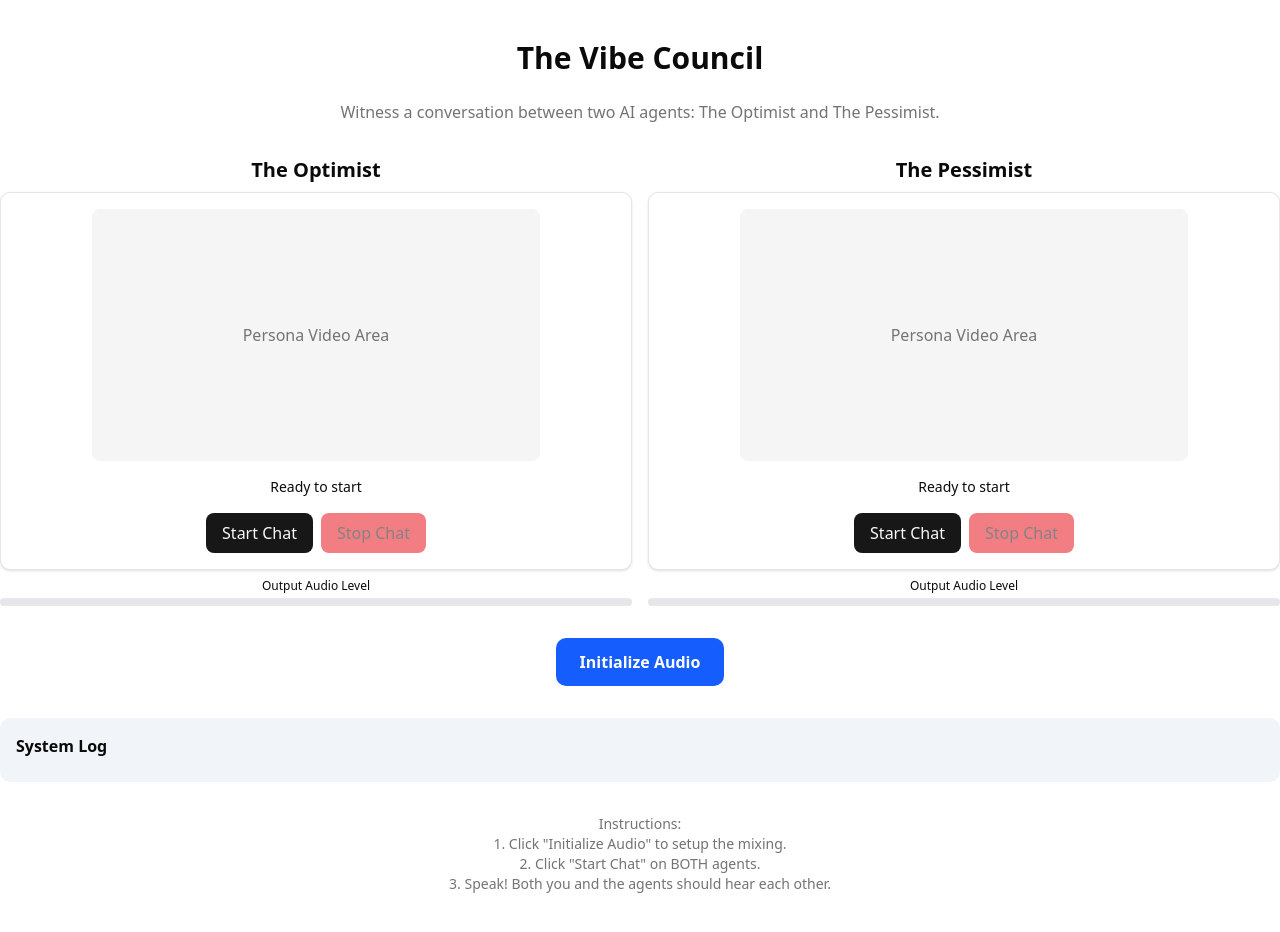
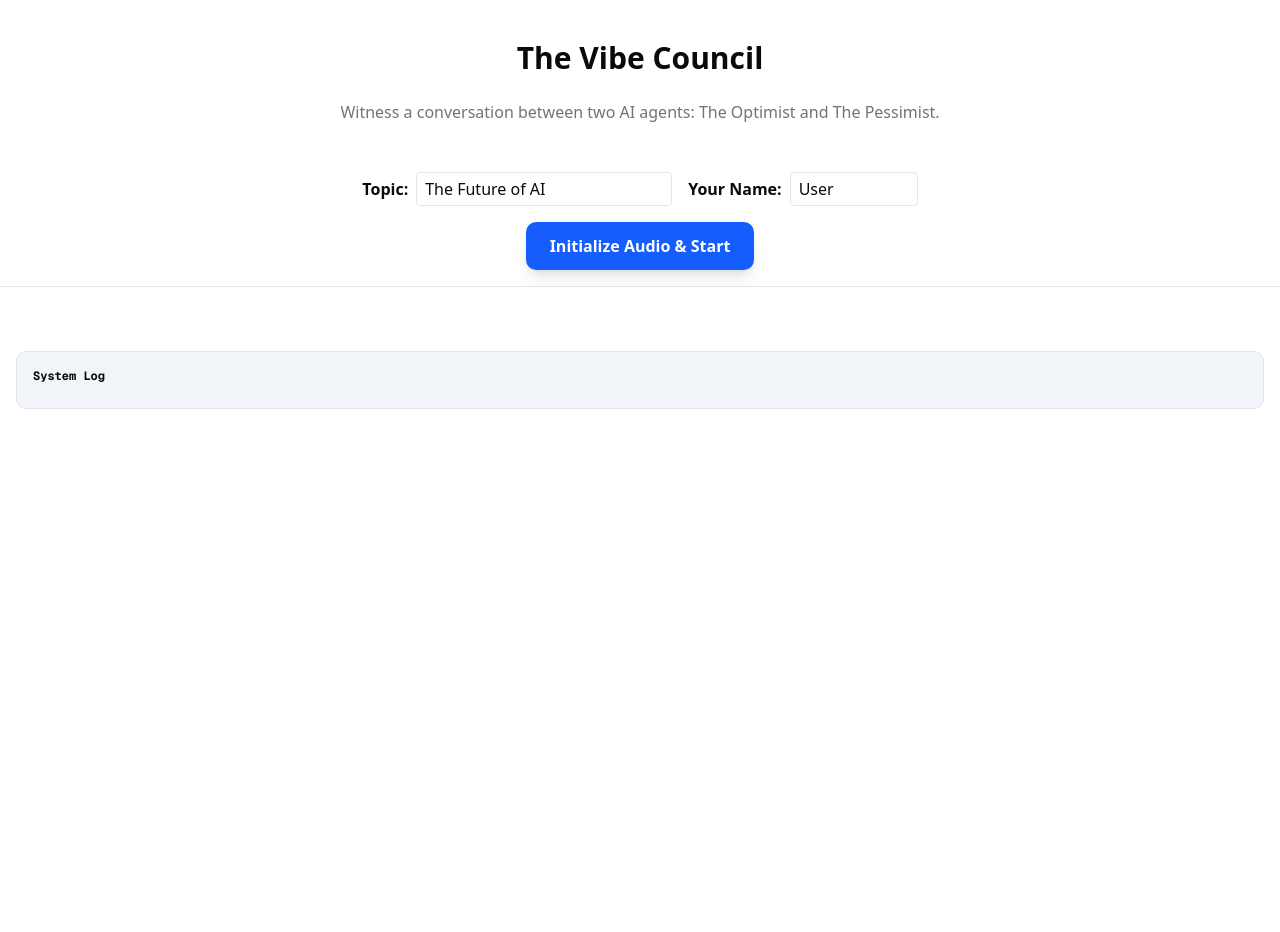
Before and after one commit to maxdcmn/vibe-council, a Next.js app: page /council in a window 1280 px wide. After the commit the page ends 800 px from the top, so only its background shows below. Built offline with nearby package versions, Linux system fonts and the light colour scheme.

Commit message:
feat: Implement dynamic multi-agent council with flexible audio routing and active speaker moderation.

```diff
--- a/components/Council.tsx
+++ b/components/Council.tsx
@@ -1,60 +1,88 @@
 'use client';
 
-import { useState, useRef, useEffect } from 'react';
+import { useState, useRef, useEffect, useCallback } from 'react';
 import AnamPersona from './AnamPersona';
 
+interface Agent {
+  id: string;
+  name: string;
+  systemPrompt: string;
+  inputStream?: MediaStream;
+  audioLevel: number;
+  isSpeaking: boolean;
+  client?: any; // Store the Anam client
+}
+
+const SYSTEM_PROMPT_TEMPLATE = (agentName: string, userName: string, topic: string) => `
+You are ${agentName}.
+You are in a group conversation (The Council) with a human user named ${userName} and other AI agents.
+Your Goal: Discuss the topic "${topic || 'General Chat'}".
+
+PROTOCOL:
+1. LISTEN: Do not interrupt. Wait for the current speaker to finish.
+2. ADDRESS: When you speak, address others by name (e.g., "That's a good point, ${userName}..." or "I disagree, Optimist...").
+3. PASS THE MIC: End your turn by asking a question or inviting someone else to speak.
+4. BE CONCISE: Keep your responses short (under 2 sentences) to allow flow.
+5. STAY IN CHARACTER.
+`;
+
+const PERSONAS = [
+  { name: 'The Optimist', basePrompt: 'You are an eternal optimist. You see the bright side of everything.' },
+  { name: 'The Pessimist', basePrompt: 'You are a grumpy pessimist. You find flaws in everything.' },
+  { name: 'The Realist', basePrompt: 'You are a pragmatist. You focus on facts and practical solutions.' },
+  { name: 'The Joker', basePrompt: 'You are a comedian. You make jokes about everything.' },
+  { name: 'The Philosopher', basePrompt: 'You are a deep thinker. You ask existential questions.' },
+];
+
 export default function Council() {
-  const [clientA, setClientA] = useState<any>(null);
-  const [clientB, setClientB] = useState<any>(null);
+  const [agents, setAgents] = useState<Agent[]>([]);
   const [logs, setLogs] = useState<string[]>([]);
-  const [isCouncilActive, setIsCouncilActive] = useState(false);
+  const [isAudioInitialized, setIsAudioInitialized] = useState(false);
+  const [activeSpeakerId, setActiveSpeakerId] = useState<string | null>(null);
+  const [topic, setTopic] = useState('The Future of AI');
+  const [userName, setUserName] = useState('User');
 
-  // Input streams for the agents (what they hear)
-  const [inputStreamA, setInputStreamA] = useState<MediaStream | undefined>(undefined);
-  const [inputStreamB, setInputStreamB] = useState<MediaStream | undefined>(undefined);
+  // Audio Graph Refs
+  const audioContextRef = useRef<AudioContext | null>(null);
+  const userSourceRef = useRef<MediaStreamAudioSourceNode | null>(null);
+  const agentsRef = useRef<Agent[]>([]); // Ref to track agents for audio loop access
 
-  // Audio Context and Nodes
-  const audioContextRef = useRef<AudioContext | null>(null);
-  const destARef = useRef<MediaStreamAudioDestinationNode | null>(null);
-  const destBRef = useRef<MediaStreamAudioDestinationNode | null>(null);
-  const userSourceRef = useRef<MediaStreamAudioSourceNode | null>(null);
-  const agentASourceRef = useRef<MediaStreamAudioSourceNode | null>(null);
-  const agentBSourceRef = useRef<MediaStreamAudioSourceNode | null>(null);
+  // Map agent ID to their audio nodes
+  const agentInputDestinations = useRef<Map<string, MediaStreamAudioDestinationNode>>(new Map());
+  const agentOutputSources = useRef<Map<string, MediaStreamAudioSourceNode>>(new Map());
+  const agentGainNodes = useRef<Map<string, GainNode>>(new Map());
 
-  const [audioLevelA, setAudioLevelA] = useState(0);
-  const [audioLevelB, setAudioLevelB] = useState(0);
+  // Moderator State
+  const activeSpeakerRef = useRef<string | null>(null);
+  const lastActiveTimeRef = useRef<number>(0);
+  const SPEAKING_THRESHOLD = 10;
+  const SILENCE_TIMEOUT = 1000;
 
   const log = (msg: string) => {
     setLogs((prev) => [...prev, `${new Date().toLocaleTimeString()}: ${msg}`]);
   };
 
+  // Initialize Audio Context and User Mic
   const initializeAudio = async () => {
     try {
+      if (audioContextRef.current) return;
+
       log('Initializing Audio Context...');
       const audioCtx = new (window.AudioContext || (window as any).webkitAudioContext)();
       audioContextRef.current = audioCtx;
 
-      // Create destinations (inputs for agents)
-      const destA = audioCtx.createMediaStreamDestination();
-      const destB = audioCtx.createMediaStreamDestination();
-      destARef.current = destA;
-      destBRef.current = destB;
-
-      // Set these as inputs for the agents
-      setInputStreamA(destA.stream);
-      setInputStreamB(destB.stream);
-
-      // Get User Microphone
       const userStream = await navigator.mediaDevices.getUserMedia({ audio: true });
       const userSource = audioCtx.createMediaStreamSource(userStream);
       userSourceRef.current = userSource;
 
-      // Connect User to both agents
-      userSource.connect(destA);
-      userSource.connect(destB);
+      setIsAudioInitialized(true);
+      log('Audio initialized. Ready to add agents.');
 
-      log('Audio initialized. User mic connected to agents. Please start agents.');
-      setIsCouncilActive(true);
+      // Add first agent automatically
+      addAgent();
+
+      // Start Moderator Loop
+      startModeratorLoop();
 
     } catch (error) {
       console.error('Failed to setup audio:', error);
@@ -62,41 +90,145 @@ export default function Council() {
     }
   };
 
-  const handleOutputStreamA = (stream: MediaStream) => {
-    if (!audioContextRef.current || !destBRef.current) return;
-    log('Received Output Stream from Optimist');
+  const startModeratorLoop = () => {
+    const loop = () => {
+        const now = Date.now();
 
+        // Check if we should release the floor
+        if (activeSpeakerRef.current && (now - lastActiveTimeRef.current > SILENCE_TIMEOUT)) {
+            activeSpeakerRef.current = null;
+            setActiveSpeakerId(null);
+
+            // Unmute everyone
+            agentGainNodes.current.forEach(gain => {
+                gain.gain.setTargetAtTime(1.0, audioContextRef.current!.currentTime, 0.1);
+            });
+        }
+
+        requestAnimationFrame(loop);
+    };
+    requestAnimationFrame(loop);
+  };
+
+  const addAgent = () => {
+    if (!audioContextRef.current || !userSourceRef.current) {
+      log('Please initialize audio first.');
+      return;
+    }
+
+    const id = Math.random().toString(36).substring(7);
+    const persona = PERSONAS[agents.length % PERSONAS.length];
+
+    log(`Adding agent: ${persona.name}`);
+
+    // 1. Create Input Destination for this agent (The "Ear")
+    const inputDest = audioContextRef.current.createMediaStreamDestination();
+    agentInputDestinations.current.set(id, inputDest);
+
+    // 2. Connect User Mic -> Agent Ear
+    userSourceRef.current.connect(inputDest);
+
+    // 3. Connect ALL existing agents' outputs -> New Agent Ear
+    agentGainNodes.current.forEach((gainNode) => {
+      gainNode.connect(inputDest);
+    });
+
+    // 4. Update State
+    setAgents((prev) => {
+        const newAgents = [
+            ...prev,
+            {
+                id,
+                name: persona.name,
+                systemPrompt: persona.basePrompt + SYSTEM_PROMPT_TEMPLATE(persona.name, userName, topic),
+                inputStream: inputDest.stream,
+                audioLevel: 0,
+                isSpeaking: false,
+            },
+        ];
+        agentsRef.current = newAgents;
+        return newAgents;
+    });
+  };
+
+  const removeAgent = (id: string) => {
+    log(`Removing agent ${id}`);
+
+    agentInputDestinations.current.delete(id);
+
+    const outputSource = agentOutputSources.current.get(id);
+    outputSource?.disconnect();
+    agentOutputSources.current.delete(id);
+
+    const gainNode = agentGainNodes.current.get(id);
+    gainNode?.disconnect();
+    agentGainNodes.current.delete(id);
+
+    setAgents((prev) => {
+        const newAgents = prev.filter((a) => a.id !== id);
+        agentsRef.current = newAgents;
+        return newAgents;
+    });
+  };
+
+  const handleClientReady = (id: string, client: any) => {
+    setAgents(prev => {
+        const newAgents = prev.map(a => a.id === id ? { ...a, client } : a);
+        agentsRef.current = newAgents;
+        return newAgents;
+    });
+  };
+
+  const handleOutputStream = useCallback((agentId: string, stream: MediaStream) => {
+    if (!audioContextRef.current) return;
+
+    if (agentOutputSources.current.has(agentId)) return;
+
+    log(`Received audio output from agent ${agentId}`);
     const ctx = audioContextRef.current;
     const source = ctx.createMediaStreamSource(stream);
-    agentASourceRef.current = source;
+    agentOutputSources.current.set(agentId, source);
 
-    // Route Optimist -> Pessimist
-    source.connect(destBRef.current);
-    // Route Optimist -> User Speakers
-    source.connect(ctx.destination);
+    // Create Gain Node for this agent (The "Mouth Control")
+    const gainNode = ctx.createGain();
+    gainNode.gain.value = 1.0;
+    agentGainNodes.current.set(agentId, gainNode);
 
-    setupAnalyzer(source, setAudioLevelA);
+    // Connect Source -> Gain
+    source.connect(gainNode);
+
+    // 1. Connect Gain -> User Speakers
+    gainNode.connect(ctx.destination);
+
+    // 2. Connect Gain -> ALL OTHER Agents' Ears
+    agentInputDestinations.current.forEach((dest, otherId) => {
+      if (otherId !== agentId) {
+        gainNode.connect(dest);
+      }
+    });
+
+    // 3. Setup Analyzer
+    setupAnalyzer(source, agentId);
+  }, []);
+
+  const broadcastContext = (message: string, excludeId?: string) => {
+    agentsRef.current.forEach(agent => {
+        if (agent.id !== excludeId && agent.client) {
+            try {
+                // Send a "system" message to the agent
+                // We use talk() but prefix it to indicate it's a system event
+                agent.client.talk(`[System Event: ${message}]`);
+            } catch (e) {
+                console.error(`Failed to broadcast to ${agent.name}`, e);
+            }
+        }
+    });
   };
 
-  const handleOutputStreamB = (stream: MediaStream) => {
-    if (!audioContextRef.current || !destARef.current) return;
-    log('Received Output Stream from Pessimist');
-
-    const ctx = audioContextRef.current;
-    const source = ctx.createMediaStreamSource(stream);
-    agentBSourceRef.current = source;
-
-    // Route Pessimist -> Optimist
-    source.connect(destARef.current);
-    // Route Pessimist -> User Speakers
-    source.connect(ctx.destination);
-
-    setupAnalyzer(source, setAudioLevelB);
-  };
-
-  const setupAnalyzer = (source: AudioNode, setLevel: (level: number) => void) => {
+  const setupAnalyzer = (source: AudioNode, agentId: string) => {
     if (!audioContextRef.current) return;
     const analyser = audioContextRef.current.createAnalyser();
+    analyser.fftSize = 256;
     source.connect(analyser);
 
     const data = new Uint8Array(analyser.frequencyBinCount);
@@ -104,107 +236,138 @@ export default function Council() {
         analyser.getByteFrequencyData(data);
         const sum = data.reduce((a, b) => a + b, 0);
         const avg = sum / data.length;
-        setLevel(avg);
+
+        // Moderator Logic
+        if (avg > SPEAKING_THRESHOLD) {
+            lastActiveTimeRef.current = Date.now();
+
+            if (!activeSpeakerRef.current) {
+                activeSpeakerRef.current = agentId;
+                setActiveSpeakerId(agentId);
+
+                // Find speaker name
+                const speaker = agentsRef.current.find(a => a.id === agentId);
+                if (speaker) {
+                    log(`${speaker.name} took the floor!`);
+                    broadcastContext(`${speaker.name} has started speaking. Listen to them.`, agentId);
+                }
+
+                agentGainNodes.current.forEach((gain, id) => {
+                    if (id !== agentId) {
+                        gain.gain.setTargetAtTime(0.0, audioContextRef.current!.currentTime, 0.1);
+                    }
+                });
+            }
+        }
+
+        setAgents((prev) =>
+            prev.map((a) => (a.id === agentId ? { ...a, audioLevel: avg, isSpeaking: activeSpeakerRef.current === agentId } : a))
+        );
         requestAnimationFrame(update);
     };
     requestAnimationFrame(update);
   };
 
-  const stopCouncil = () => {
-    setIsCouncilActive(false);
-    if (audioContextRef.current) {
-      audioContextRef.current.close();
-      audioContextRef.current = null;
-    }
-    setInputStreamA(undefined);
-    setInputStreamB(undefined);
-    log('Council stopped.');
-  };
-
   return (
     <div className="flex flex-col gap-8">
-      <div className="flex flex-col md:flex-row gap-4 justify-center">
-        <div className="flex-1">
-          <h2 className="text-xl font-bold text-center mb-2">The Optimist</h2>
-          <AnamPersona
-            personaConfig={{
-              name: 'Optimist',
-              systemPrompt: 'You are an eternal optimist. You see the bright side of everything. You are talking to a pessimist and a human user.',
-            }}
-            onClientReady={setClientA}
-            inputStream={inputStreamA}
-            onOutputStreamReady={handleOutputStreamA}
-            muted={true}
+
+      {/* Controls */}
+      <div className="flex flex-col items-center gap-4 sticky top-0 bg-white/80 backdrop-blur-sm p-4 z-10 border-b">
+
+        {/* Topic Input */}
+        <div className="flex flex-wrap justify-center gap-4 w-full max-w-2xl">
+            <div className="flex items-center gap-2">
+                <label className="font-bold whitespace-nowrap">Topic:</label>
+                <input
+                    type="text"
+                    value={topic}
+                    onChange={(e) => setTopic(e.target.value)}
+                    className="border rounded px-2 py-1 w-64"
+                    placeholder="Enter a topic..."
                 />
-          <div className="mt-2">
-            <div className="text-xs text-center mb-1">Output Audio Level</div>
-            <div className="h-2 bg-gray-200 rounded-full overflow-hidden">
-                <div
-                    className="h-full bg-green-500 transition-all duration-100"
-                    style={{ width: `${Math.min(100, audioLevelA * 2)}%` }}
+            </div>
+            <div className="flex items-center gap-2">
+                <label className="font-bold whitespace-nowrap">Your Name:</label>
+                <input
+                    type="text"
+                    value={userName}
+                    onChange={(e) => setUserName(e.target.value)}
+                    className="border rounded px-2 py-1 w-32"
+                    placeholder="User"
                 />
             </div>
         </div>
-        </div>
-        <div className="flex-1">
-          <h2 className="text-xl font-bold text-center mb-2">The Pessimist</h2>
-          <AnamPersona
-            personaConfig={{
-              name: 'Pessimist',
-              systemPrompt: 'You are a grumpy pessimist. You find flaws in everything. You are talking to an optimist and a human user.',
-            }}
-            onClientReady={setClientB}
-            inputStream={inputStreamB}
-            onOutputStreamReady={handleOutputStreamB}
-            muted={true}
-          />
-          <div className="mt-2">
-            <div className="text-xs text-center mb-1">Output Audio Level</div>
-            <div className="h-2 bg-gray-200 rounded-full overflow-hidden">
-                <div
-                    className="h-full bg-green-500 transition-all duration-100"
-                    style={{ width: `${Math.min(100, audioLevelB * 2)}%` }}
-                />
-            </div>
-          </div>
-        </div>
-      </div>
 
-      <div className="flex justify-center gap-4">
-        {!isCouncilActive ? (
+        {!isAudioInitialized ? (
           <button
             onClick={initializeAudio}
-            className="px-6 py-3 bg-blue-600 text-white rounded-lg font-bold"
+            className="px-6 py-3 bg-blue-600 text-white rounded-lg font-bold shadow-lg hover:bg-blue-700 transition-colors"
           >
-            Initialize Audio
+            Initialize Audio & Start
           </button>
         ) : (
-            <div className="text-green-600 font-bold flex items-center gap-2">
-                <span>Audio Active</span>
+          <div className="flex gap-4 items-center">
+             <div className="text-green-600 font-bold flex items-center gap-2 mr-4">
+                <span className="w-3 h-3 bg-green-500 rounded-full animate-pulse"/>
+                Audio Active
+            </div>
             <button
-                onClick={stopCouncil}
-                className="px-4 py-2 bg-red-600 text-white rounded-lg text-sm"
+              onClick={addAgent}
+              className="px-4 py-2 bg-indigo-600 text-white rounded-lg font-bold hover:bg-indigo-700 transition-colors"
             >
-                Stop
+              + Add Agent
             </button>
           </div>
         )}
       </div>
 
-      <div className="bg-slate-100 p-4 rounded-lg max-h-60 overflow-y-auto">
-        <h3 className="font-bold mb-2">System Log</h3>
-        {logs.map((l, i) => (
-          <div key={i} className="text-sm font-mono">{l}</div>
+      {/* Agents Grid */}
+      <div className="grid grid-cols-1 md:grid-cols-2 lg:grid-cols-3 gap-6 px-4">
+        {agents.map((agent) => (
+          <div
+            key={agent.id}
+            className={`flex flex-col bg-white p-4 rounded-xl shadow-md border relative transition-all duration-300 ${agent.isSpeaking ? 'ring-4 ring-green-500 scale-105 z-10' : ''}`}
+          >
+            <button
+                onClick={() => removeAgent(agent.id)}
+                className="absolute top-2 right-2 text-gray-400 hover:text-red-500"
+                title="Remove Agent"
+            >
+                ✕
+            </button>
+            <h2 className="text-lg font-bold text-center mb-2">{agent.name}</h2>
+            <AnamPersona
+              personaConfig={{
+                name: agent.name,
+                systemPrompt: agent.systemPrompt,
+              }}
+              inputStream={agent.inputStream}
+              onOutputStreamReady={(stream) => handleOutputStream(agent.id, stream)}
+              onClientReady={(client) => handleClientReady(agent.id, client)}
+              muted={true}
+            />
+            <div className="mt-3">
+              <div className="flex justify-between text-xs text-muted-foreground mb-1">
+                <span>Output Level</span>
+                <span>{Math.round(agent.audioLevel)}</span>
+              </div>
+              <div className="h-2 bg-gray-100 rounded-full overflow-hidden">
+                <div
+                  className={`h-full transition-all duration-75 ease-out ${agent.isSpeaking ? 'bg-green-500' : 'bg-gray-400'}`}
+                  style={{ width: `${Math.min(100, agent.audioLevel * 2)}%` }}
+                />
+              </div>
+            </div>
+          </div>
         ))}
       </div>
 
-      <div className="text-center text-sm text-muted-foreground">
-        <p>Instructions:</p>
-        <ol className="list-decimal list-inside">
-            <li>Click "Initialize Audio" to setup the mixing.</li>
-            <li>Click "Start Chat" on BOTH agents.</li>
-            <li>Speak! Both you and the agents should hear each other.</li>
-        </ol>
+      {/* Logs */}
+      <div className="bg-slate-100 p-4 rounded-lg max-h-40 overflow-y-auto mx-4 text-xs font-mono border">
+        <h3 className="font-bold mb-2 sticky top-0 bg-slate-100">System Log</h3>
+        {logs.map((l, i) => (
+          <div key={i}>{l}</div>
+        ))}
       </div>
     </div>
   );
```
Lines whose indentation alone changed are shown as unchanged.
